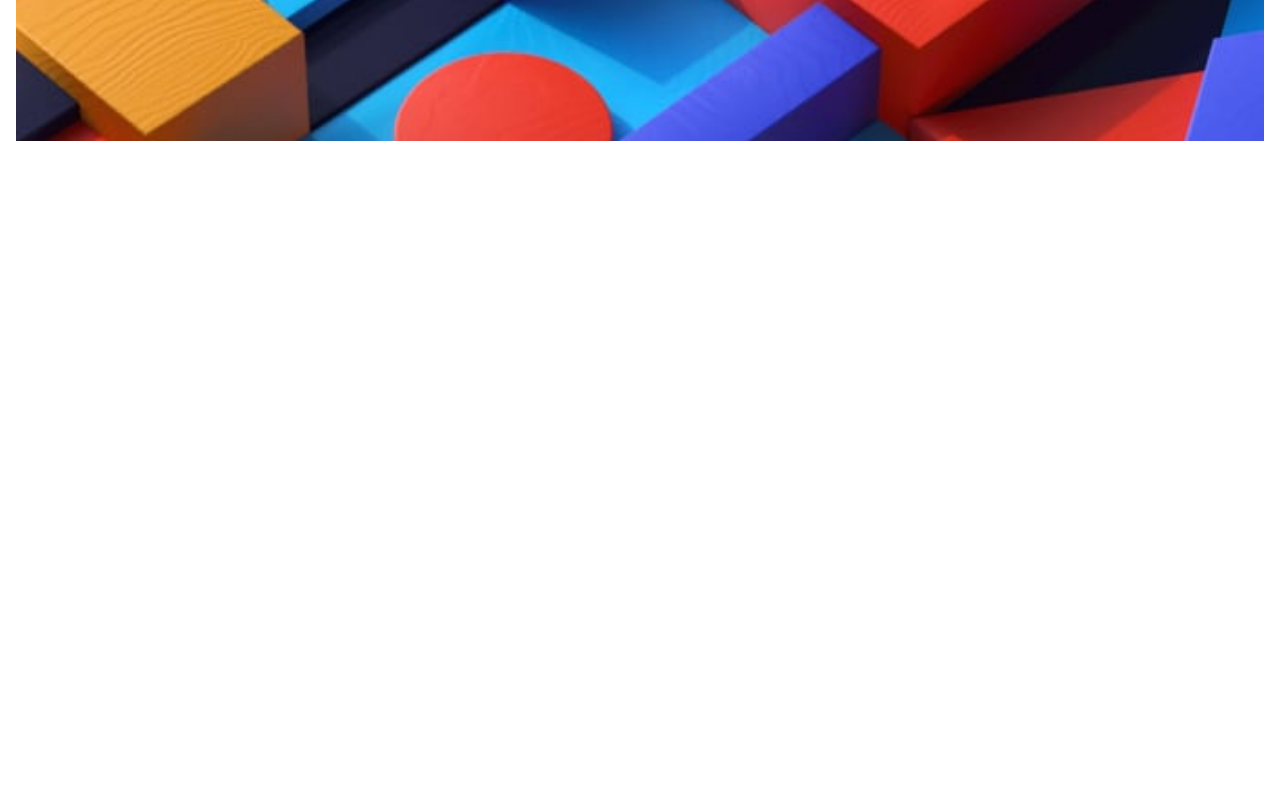
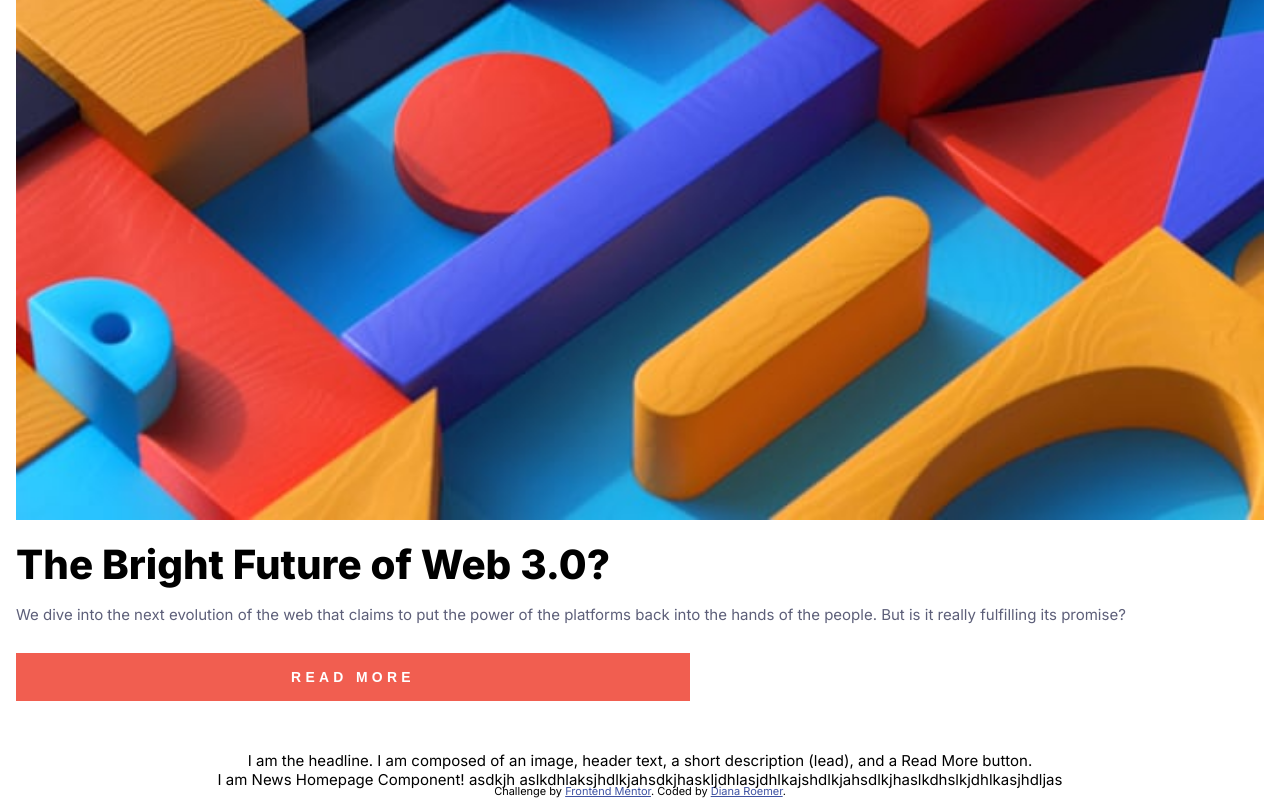
Before and after one commit to dianaroemer/news-homepage, a React (Create React App) app: page / in a window 1280 px wide. Shown: the part 659-1459 px from the top of the page. Before the commit the page ends 800 px from the top, so only its background shows below. Built offline with nearby package versions, Linux system fonts and the light colour scheme.

Commit message:
Add headline header, description, and button

```diff
--- a/src/App.scss
+++ b/src/App.scss
@@ -21,12 +21,12 @@
 #page-container {
   position: relative;
   width: 100vw;
-  height: 100vh;
+  height: auto;
   max-width: 100%;
 }
 
 #content-wrap {
-  // padding-bottom: 11px;
+  padding-bottom: 11px;
   // XXX UPDATE XXX Again, this line is causing trouble by creating extra length on the page, creating a vertical scroll bar unnecessarily
 }
 
--- a/src/components/NewsHomepage.js
+++ b/src/components/NewsHomepage.js
@@ -70,14 +70,29 @@ function NewsHomepage(props) {
 
                     <div className='newsHomepageHeadline'>
 
-                        <img src={mobileHeadlineImage} alt='blah' className='mobileHeadlineImage'/>
+                        <img src={mobileHeadlineImage} alt='Colorful blocks in an elaborate, aesthetically pleasing pattern' className='mobileHeadlineImage'/>
+
+                        <div className='newsHomepageHeadlineContent'>
+                            <div className='newsHomepageHeadlineHeader'>
+                                The Bright Future of Web 3.0?
+                            </div>
+
+                            <div className='newsHomepageHeadlineDetails'>
+                                <div className='newsHomepageHeadlineBrief'>
+                                    We dive into the next evolution of the web that claims to put the power of the platforms back into the hands of the people. But is it really fulfilling its promise?
+                                </div>
+                                <button className='newsHomepageHeadlineDetailsMore'>
+                                    Read More
+                                </button>
+                            </div>
+                        </div>
 
                         I am the headline. I am composed of an image, header text, a short description (lead), and a Read More button.
                     </div>
 
 
 
-                    I am News Homepage Component! asdkjh
+                    I am News Homepage Component! asdkjh aslkdhlaksjhdlkjahsdkjhaskljdhlasjdhlkajshdlkjahsdlkjhaslkdhslkjdhlkasjhdljas
                 </div>
 
                 {/* {mobileMenu && <MobileMenu
--- a/src/styles/NewsHomepage.scss
+++ b/src/styles/NewsHomepage.scss
@@ -1,8 +1,10 @@
+@use '_colors' as _colors;
+
 .newsHomepage {
     // position: absolute;
     z-index: 1;
     overflow: hidden;
-    height: 100vh;
+    // height: 100vh;
     width: 100%;
 }
 
@@ -46,8 +48,44 @@
     padding-left: 16px;
     padding-right: 16px;
     padding-top: 10px;
+    display: flex;
+    flex-direction: column;
 }
 
 .mobileHeadlineImage {
     width: 100%;
 }
+
+.newsHomepageHeadlineContent {
+    text-align: left;
+}
+
+.newsHomepageHeadlineHeader {
+    font-weight: 800;
+    font-size: 2.52rem;
+    line-height: 98%;
+    padding-top: 25px;
+}
+
+.newsHomepageHeadlineDetails {
+    padding-top: 18px;
+}
+
+.newsHomepageHeadlineBrief {
+    color: _colors.$DarkGrayishBlue;
+    line-height: 1.7;
+}
+
+.newsHomepageHeadlineDetailsMore {
+    height: 3rem;
+    width: 54%;
+    margin-bottom: 50px;
+    margin-top: 25px;
+    border: none;
+    background-color: _colors.$SoftRed;
+    color: white;
+    font-weight: 700;
+    text-transform: uppercase;
+    font-size: .87rem;
+    letter-spacing: .27rem;
+}
```
